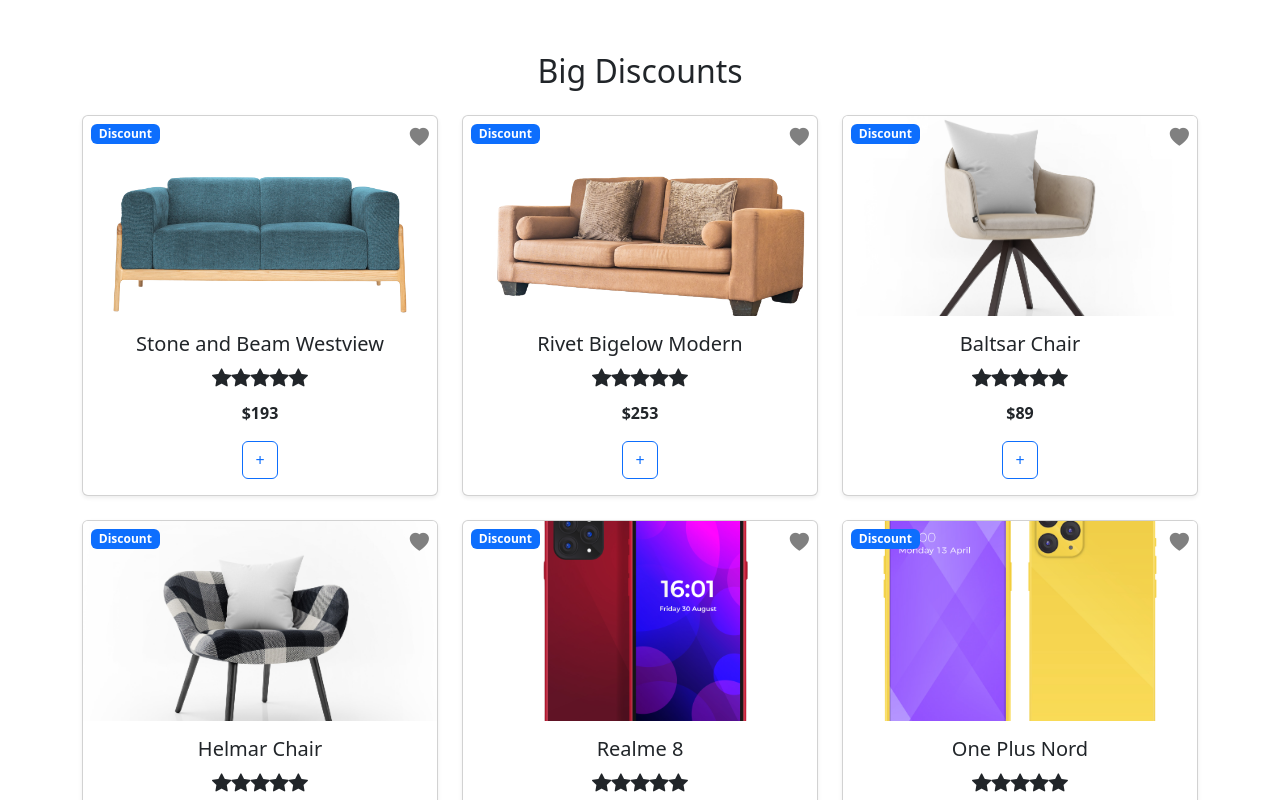
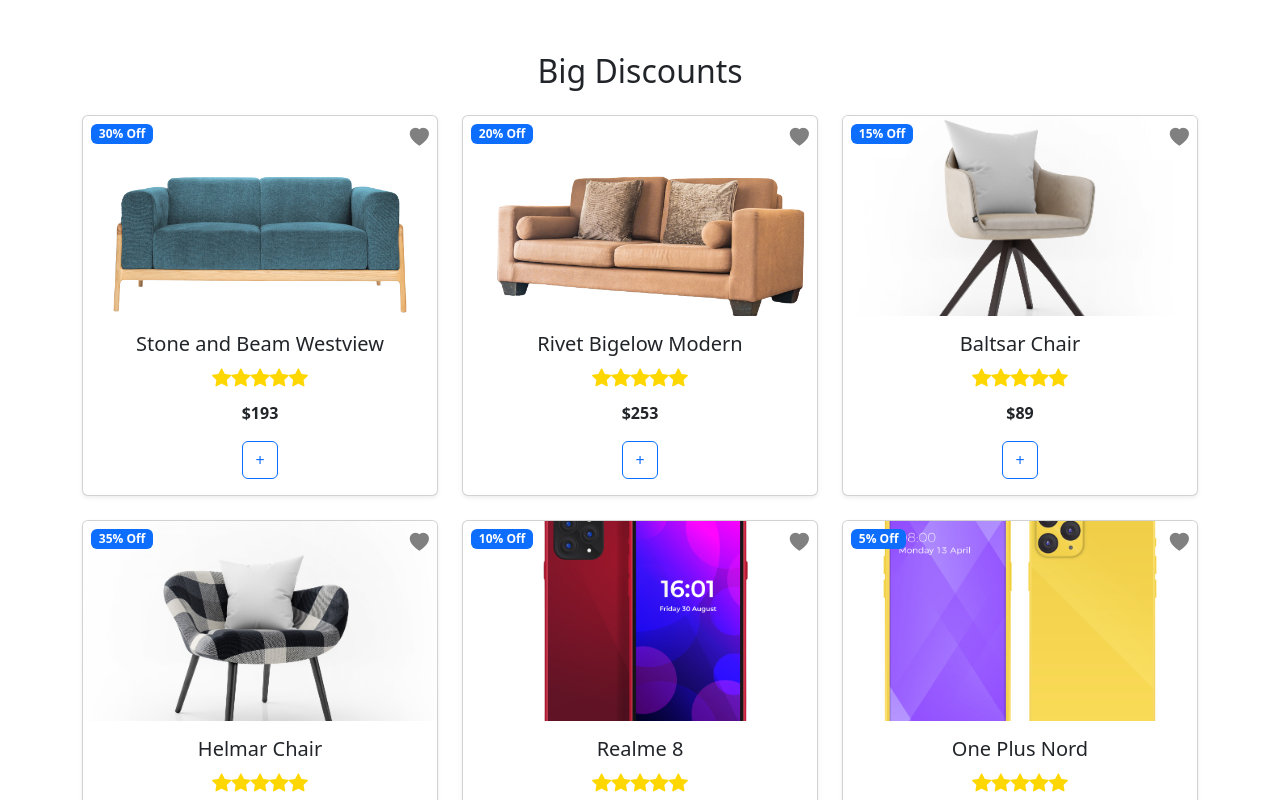
Before and after one commit to LOKESHREDDY476/Mart-E-com--ReactJS, a React (Create React App) app: page / in a window 1280 px wide. Shown: the part 900-1700 px from the top of the page. Built offline with nearby package versions, Linux system fonts and the light colour scheme.

Commit message:
HomeData component is updated

```diff
--- a/src/components/HomeData.jsx
+++ b/src/components/HomeData.jsx
@@ -23,7 +23,7 @@
     }
   };
 
-  const renderProductSection = (title, products, badgeText) => (
+  const renderProductSection = (title, products, badgeType) => (
     <>
       <h2 className="text-center mb-4 mt-5">{title}</h2>
       <div className="row">
@@ -46,9 +46,14 @@
                   alt={product.productName}
                   style={{ height: "200px", objectFit: "cover" }}
                 />
-                {badgeText && (
+                {badgeType === "Discount" && product.discount && (
                   <span className="badge position-absolute top-0 start-0 m-2 bg-primary">
-                    {badgeText}
+                    {product.discount}% Off
+                  </span>
+                )}
+                {badgeType !== "Discount" && (
+                  <span className="badge position-absolute top-0 start-0 m-2 bg-primary">
+                    {badgeType}
                   </span>
                 )}
                 <div
@@ -72,11 +77,11 @@
                     <i
                       key={index}
                       className={`bi ${
-                        index < product.rating ? "bi bi-star-fill" : "bi bi-star-fill"
+                        index < product.rating ? "bi-star-fill" : " bi bi-star-fill"
                       }`}
                       style={{
                         fontSize: "1.2rem",
-                        color: index < product.rating ? "gray" : "g",
+                        color: index < product.rating ? "gray" : "gold",
                       }}
                     ></i>
                   ))}
```
